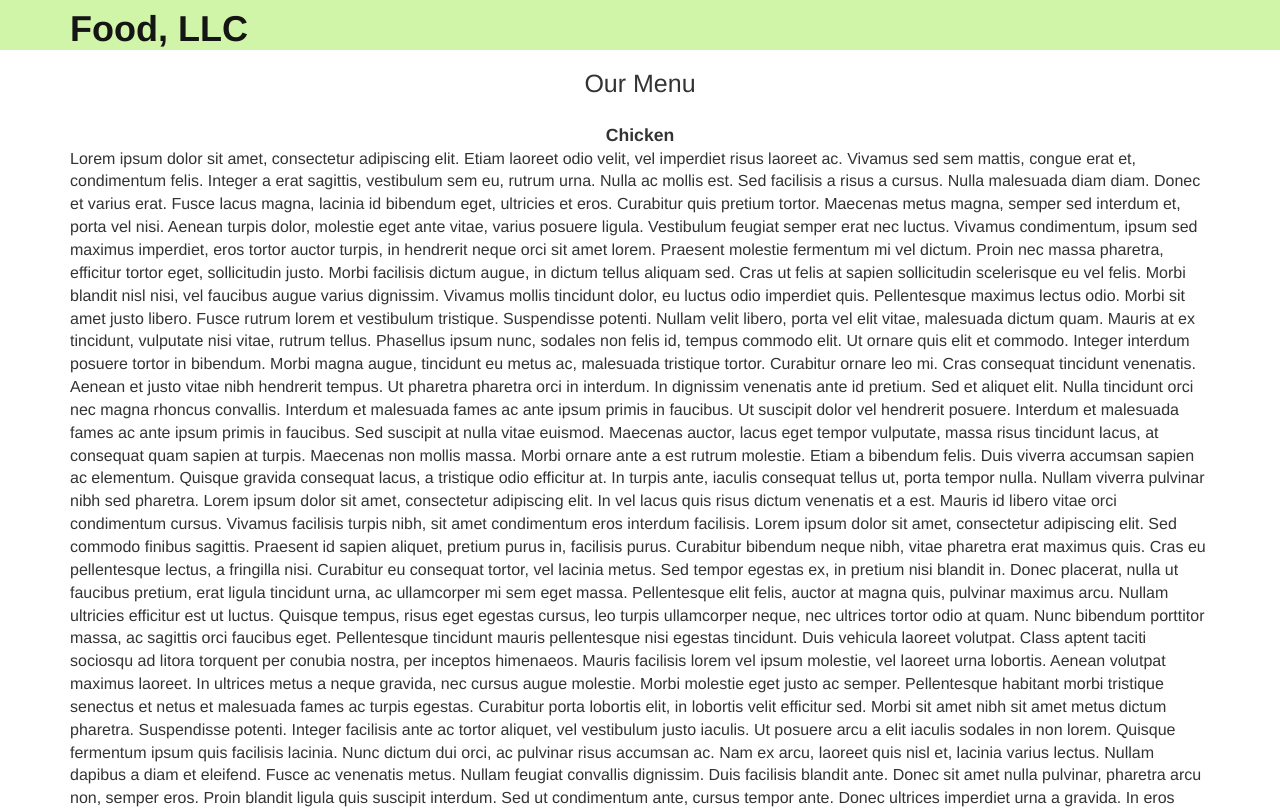
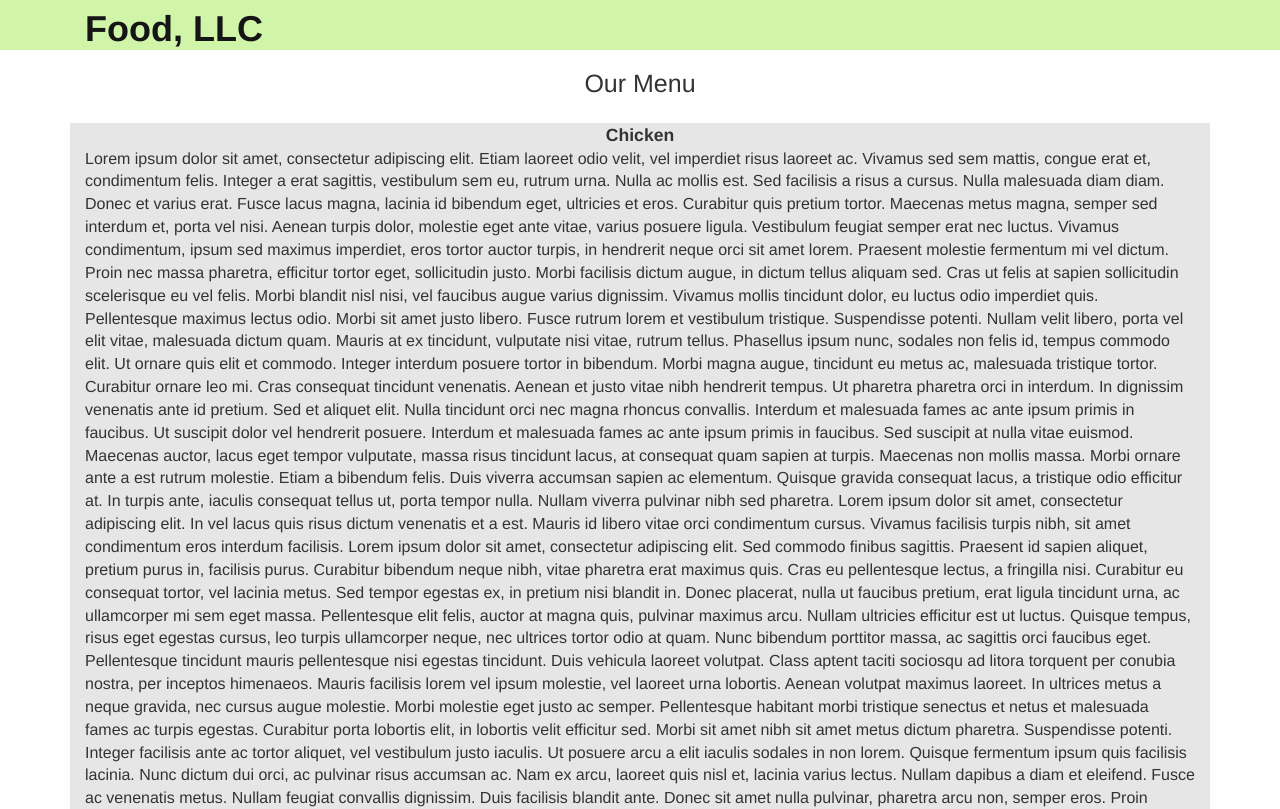
Before and after one commit to Ninkinya/HTML-CSS-JS, a plain HTML site: page module3-solution/index.html in a window 1280 px wide. Shown: the top 809 px of the page. Drawn offline with Linux system fonts and the light colour scheme.

Commit message:
M3 graded padding and backcolor

```diff
--- a/module3-solution/css/styles.css
+++ b/module3-solution/css/styles.css
@@ -8,6 +8,8 @@ body {
   border-radius: 0;
   border: 0;
 }
+
+div.navbar-header {padding-left: 15px;}
 
 .navbar-brand h1 { /* Restaurant name */
   color: #151515;
@@ -55,7 +57,9 @@ h2 {
   margin-bottom: 25px;
 }
 
-section>div.col-xs-12 {padding: 0;}
+section.container > div {
+  background: #E6E6E6;
+}
 
 #Chicken p {
   font-size: 1.1em;
```
